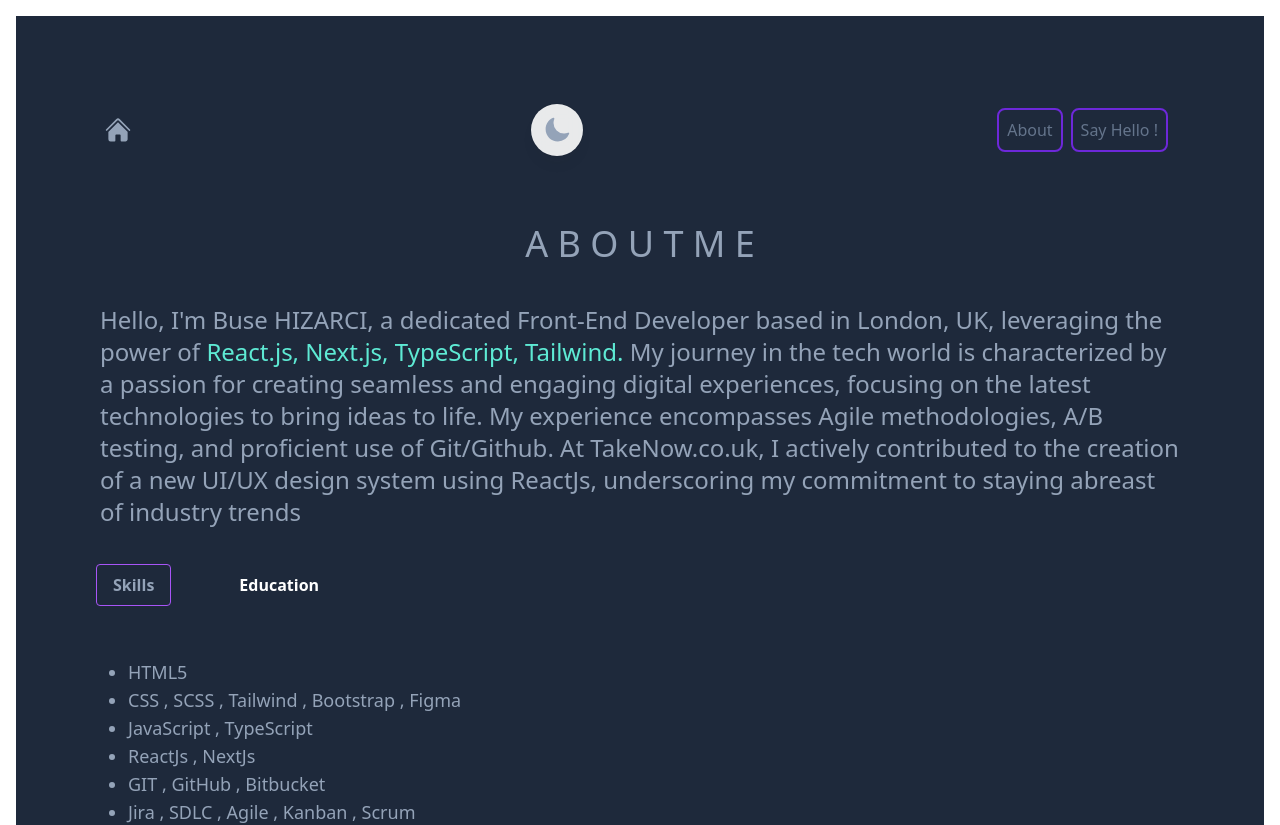
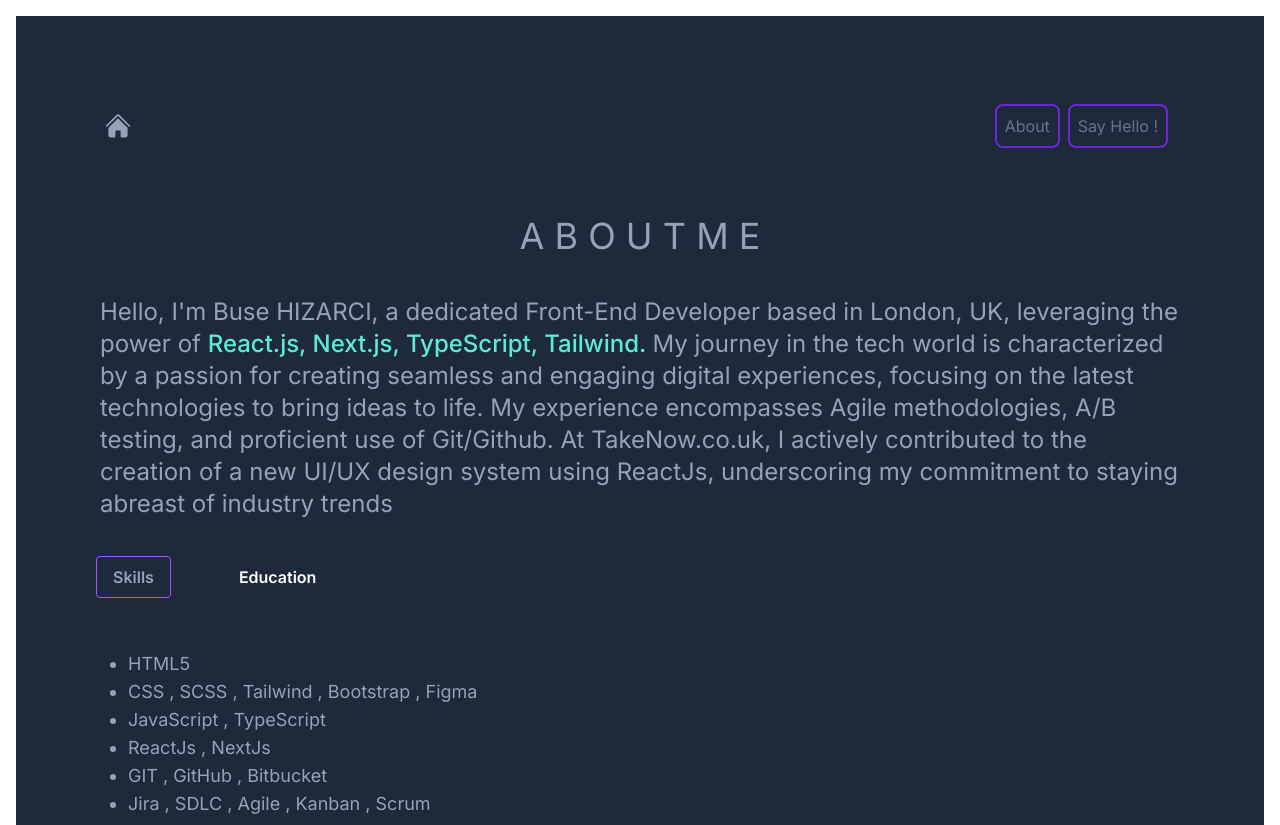
Before and after one commit to BuseHizarci/portfolio-buse, a Next.js app: page /about in a window 1280 px wide. Shown: the top 825 px of the page. Built offline with nearby package versions, Linux system fonts and the light colour scheme.

Commit message:
theme dark deleted

```diff
--- a/app/components/Footer/index.tsx
+++ b/app/components/Footer/index.tsx
@@ -1,5 +1,6 @@
 import React from "react";
-import { FaGithub, FaMedium, FaLinkedin } from "react-icons/fa";
+import { FaGithub, FaMedium, FaLinkedin, FaInstagram } from "react-icons/fa";
+import { useRouter } from "next/navigation";
 
 const Footer = () => {
   return (
@@ -26,6 +27,10 @@ const Footer = () => {
         >
           <FaLinkedin className="text-2xl hover:text-slate-400" />
         </a>
+
+        <a href="https://www.instagram.com/busehizarci/">
+          <FaInstagram className="text-2xl hover:text-slate-400" />
+        </a>
       </div>
     </footer>
   );
--- a/app/components/Navbar.tsx
+++ b/app/components/Navbar.tsx
@@ -9,7 +9,6 @@ import {
   MoonIcon,
 } from "@heroicons/react/24/solid";
 import MenuOverlay from "./MenuOverlay";
-import { useTheme } from "next-themes";
 
 const Navbar = () => {
   const [navbarOpen, setNavbarOpen] = useState(false);
@@ -18,7 +17,6 @@ const Navbar = () => {
     { title: "About", path: "/about" },
     { title: "Say Hello !", path: "/contact" },
   ];
-  const { theme, setTheme } = useTheme();
 
   return (
     <nav className="w-full position-fixed top-0 left-0 z-10 bg-opacity-100">
@@ -26,15 +24,6 @@ const Navbar = () => {
         <Link href="/" className="text-3xl font-semibold">
           <HomeIcon className="h-7 w-7 " />
         </Link>
-        <button
-          aria-label="Toggle Dark Mode"
-          type="button"
-          className="group rounded-full mr-4 bg-white/90 px-3 py-2 shadow-lg shadow-zinc-800/5 ring-1 ring-zinc-900/5 backdrop-blur transition dark:bg-zinc-900/90 dark:ring-teal-500/50 dark:hover:ring-white/20"
-          onClick={() => setTheme(theme === "dark" ? "light" : "dark")}
-        >
-          {" "}
-          <MoonIcon className="h-9  w-7  " />
-        </button>
         <div className="mobile-menu block md:hidden">
           {!navbarOpen ? (
             <button
--- a/app/components/ThemeProvider.tsx
+++ /dev/null
@@ -1,9 +0,0 @@
-"use client";
-
-import * as React from "react";
-import { ThemeProvider as NextThemesProvider } from "next-themes";
-import { type ThemeProviderProps } from "next-themes/dist/types";
-
-export function ThemeProvider({ children, ...props }: ThemeProviderProps) {
-  return <NextThemesProvider {...props}>{children}</NextThemesProvider>;
-}
--- a/app/components/projects.tsx
+++ b/app/components/projects.tsx
@@ -17,6 +17,7 @@ interface ProjectCardProps {
   imgUrl: string;
   number: string;
 }
+
 
 const ProjectCard: React.FC<ProjectCardProps> = ({
   title,
--- a/app/layout.tsx
+++ b/app/layout.tsx
@@ -1,7 +1,6 @@
 import type { Metadata } from "next";
 import { Inter } from "next/font/google";
 import "./globals.css";
-import { ThemeProvider } from "./components/ThemeProvider";
 
 const inter = Inter({ subsets: ["latin"] });
 
@@ -17,16 +16,7 @@ export default function RootLayout({
 }) {
   return (
     <html lang="en">
-      <body>
-        <ThemeProvider
-          attribute="class"
-          defaultTheme="system"
-          enableSystem
-          disableTransitionOnChange
-        >
-          {children}
-        </ThemeProvider>
-      </body>
+      <body className={inter.className}>{children}</body>
     </html>
   );
 }
--- a/app/page.tsx
+++ b/app/page.tsx
@@ -2,19 +2,20 @@ import HeroSection from "./components/HeroSection";
 import Navbar from "./components/Navbar";
 import Footer from "./components/Footer";
 import Particles from "./components/particles";
-import Spacer from "./components/Spacer";
+
 export default function Home() {
   return (
-    <main className="flex max-h-screen flex-col items-center ">
+    <>
+      <main className="flex max-h-screen flex-col items-center justify-center ">
         <Particles
-        className="absolute inset-1 -z-10 animate-fade-in bg-slate-800"
+          className="absolute inset-1 -z-10 animate-fade-in bg-slate-800  "
           quantity={300}
         />
+
         <Navbar />
-      <Spacer />
         <HeroSection />
-      <Spacer />
         <Footer />
       </main>
+    </>
   );
 }
```
Also changed, not shown: app/components/Contact-hero.tsx (+9 -1 lines), tailwind.config.ts (+10 -9 lines). Lines whose indentation alone changed are shown as unchanged.
